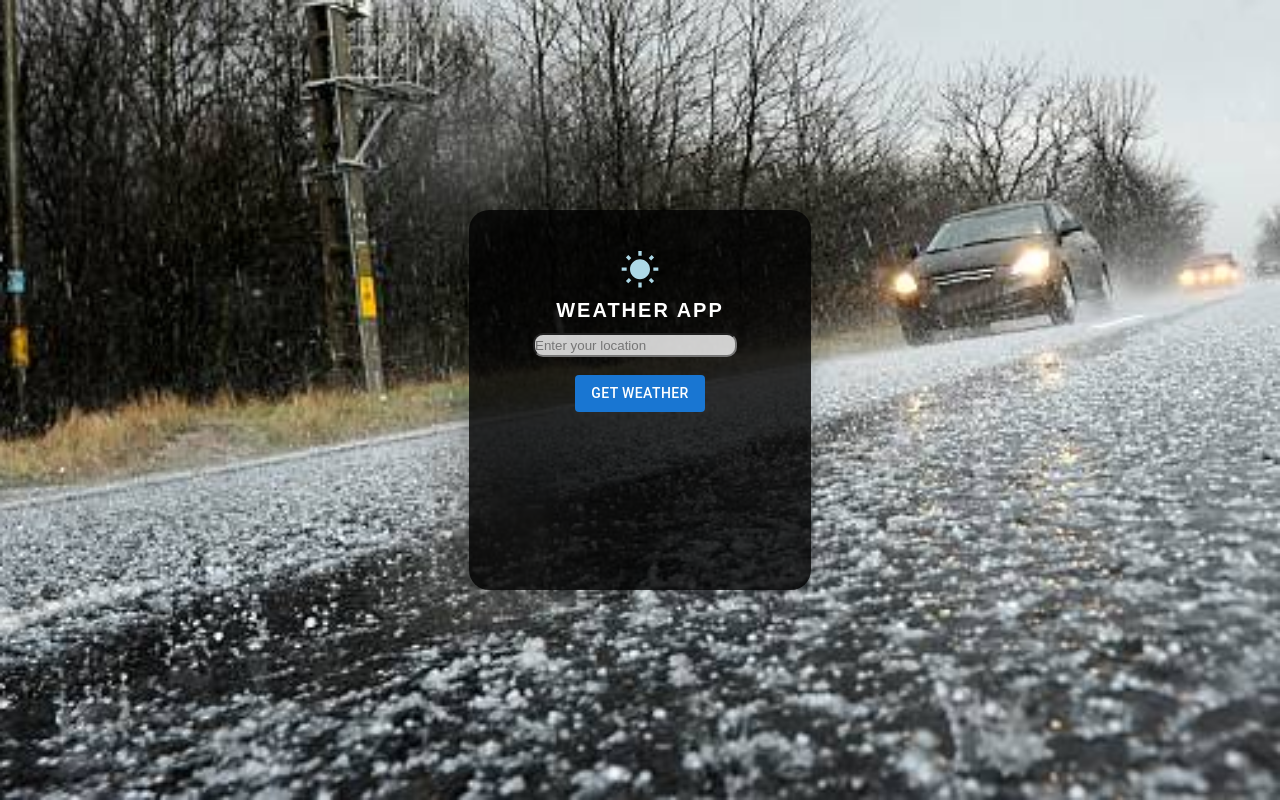
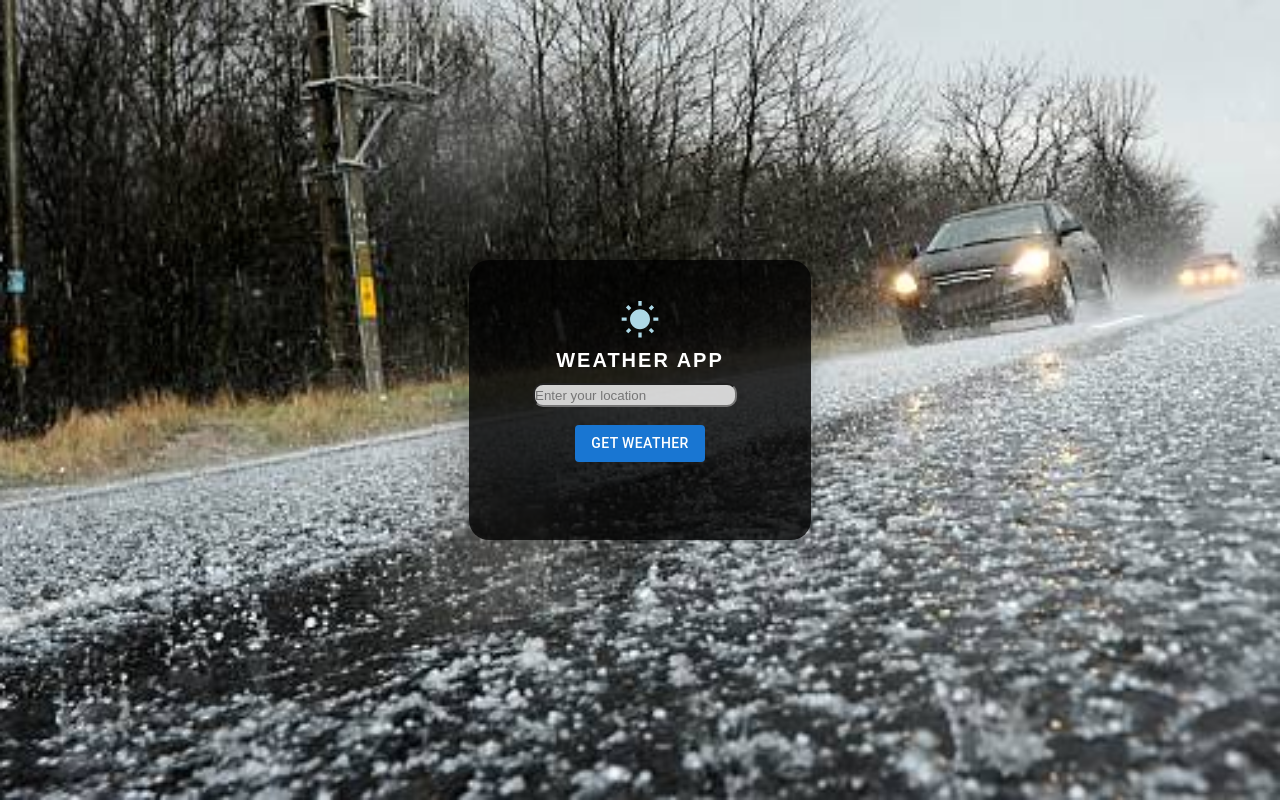
Before and after one commit to adithyank21/weather, a React (Vite) app in the folder weather/: page / in a window 1280 px wide. Built offline with nearby package versions, Linux system fonts and the light colour scheme.

Commit message:
weather4 commit

```diff
--- a/weather/src/App.css
+++ b/weather/src/App.css
@@ -22,6 +22,6 @@ body {
   box-shadow: 0 4px 20px rgba(0, 0, 0, 0.2);
   max-width: 500px; /* Limit width of the content */
   width: 100%;
-  height:300px ;
+  height:200px ;
   margin: 0; /* Reset margins to ensure centering */
 }
```
